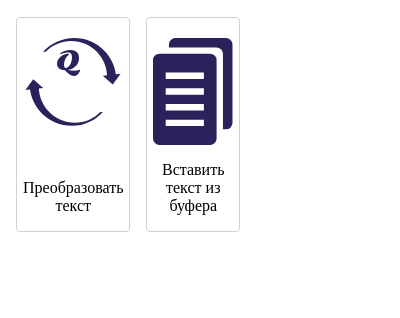
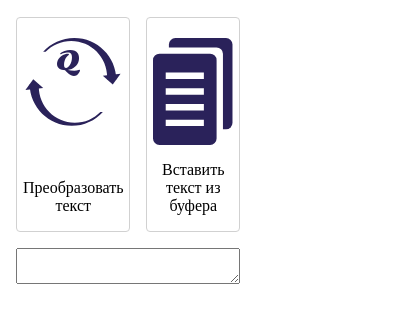
Before and after one commit to Samgeven/qwertify, a browser extension: page popup.html in a window 400 px wide. Shown: the part 50-368 px from the top of the page. Drawn offline with Linux system fonts and the light colour scheme; a web font is replaced by a local one.

Commit message:
Сделал текстовое поле

```diff
--- a/css/popup.css
+++ b/css/popup.css
@@ -1,6 +1,7 @@
 .popup {
     width: 240px;
     height: auto;
+    min-height: 170px;
 }
 
 .popup_wrp {
@@ -58,3 +59,18 @@
     transform: rotate(180deg);
     transition: 0.4s;
 }
+
+.opened-js {
+    min-height: 250px;
+    transition: 0.2s;
+}
+
+.opened-js .popup__textarea {
+    height: 30px;
+}
+
+.popup__textarea {
+    margin: 8px;
+    width: 218px;
+    height: 0;
+}
--- a/js/popup.js
+++ b/js/popup.js
@@ -7,4 +7,7 @@ document.addEventListener("DOMContentLoaded", function () {
         });
         document.getElementById('popupArrows').classList.add('rotate-js')
     };
+    document.getElementById('copyButton').addEventListener('click', function() {
+        document.getElementById('popup').classList.toggle('opened-js')
+    });
 }, false)
--- a/popup.html
+++ b/popup.html
@@ -7,7 +7,7 @@
     <link href="https://fonts.googleapis.com/css?family=Sonsie+One&display=swap" rel="stylesheet">
 </head>
     <body>
-        <div class="popup">
+        <div class="popup opened-js" id="popup">
             <h2 class="popup__title">
                 Qwertify
             </h2>
@@ -26,6 +26,7 @@
                     </p>
                 </div>
             </div>
+            <textarea class="popup__textarea" id="mainTextarea"></textarea>
         </div>
         <script src="js/popup.js"></script>
     </body>
```
Also changed, not shown: js/main.js (+0 -8 lines).
